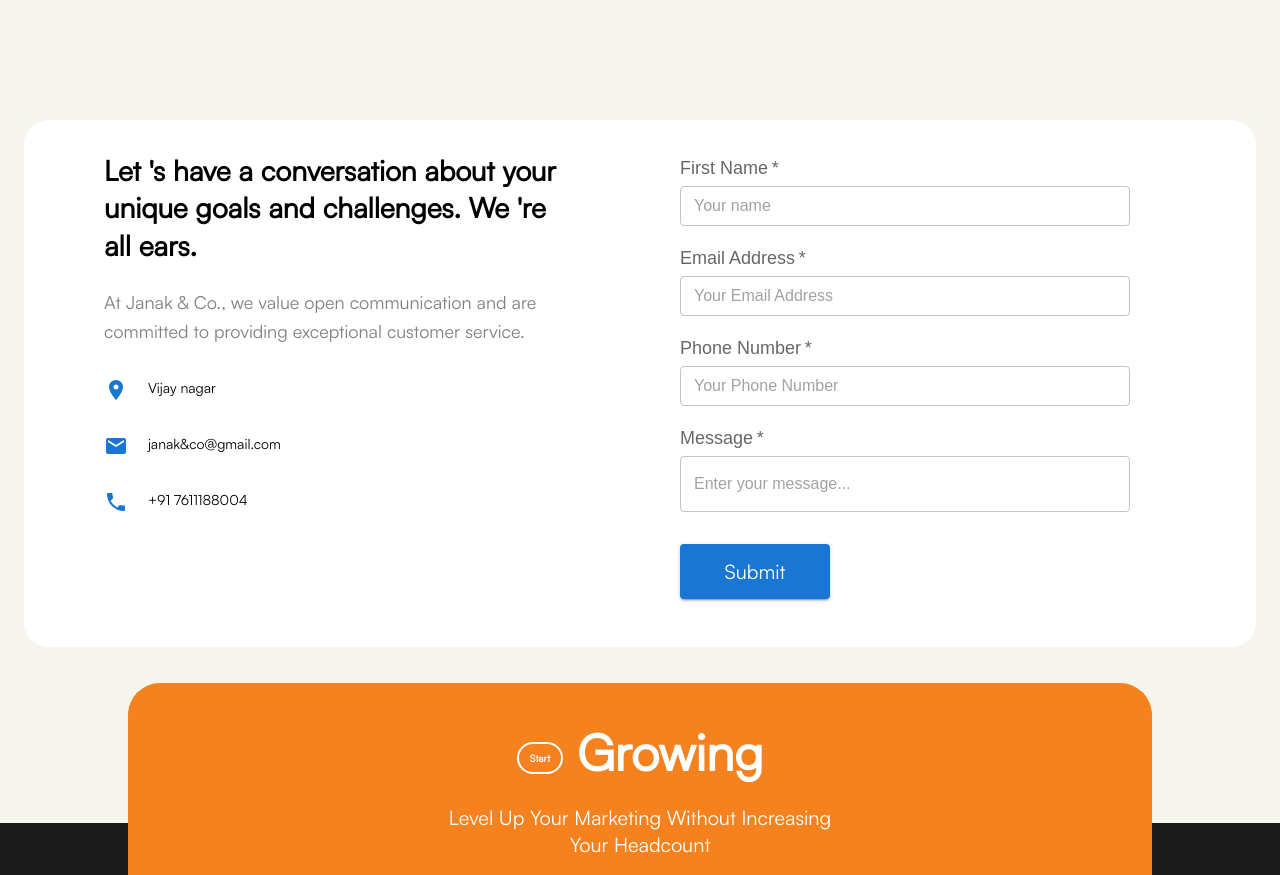
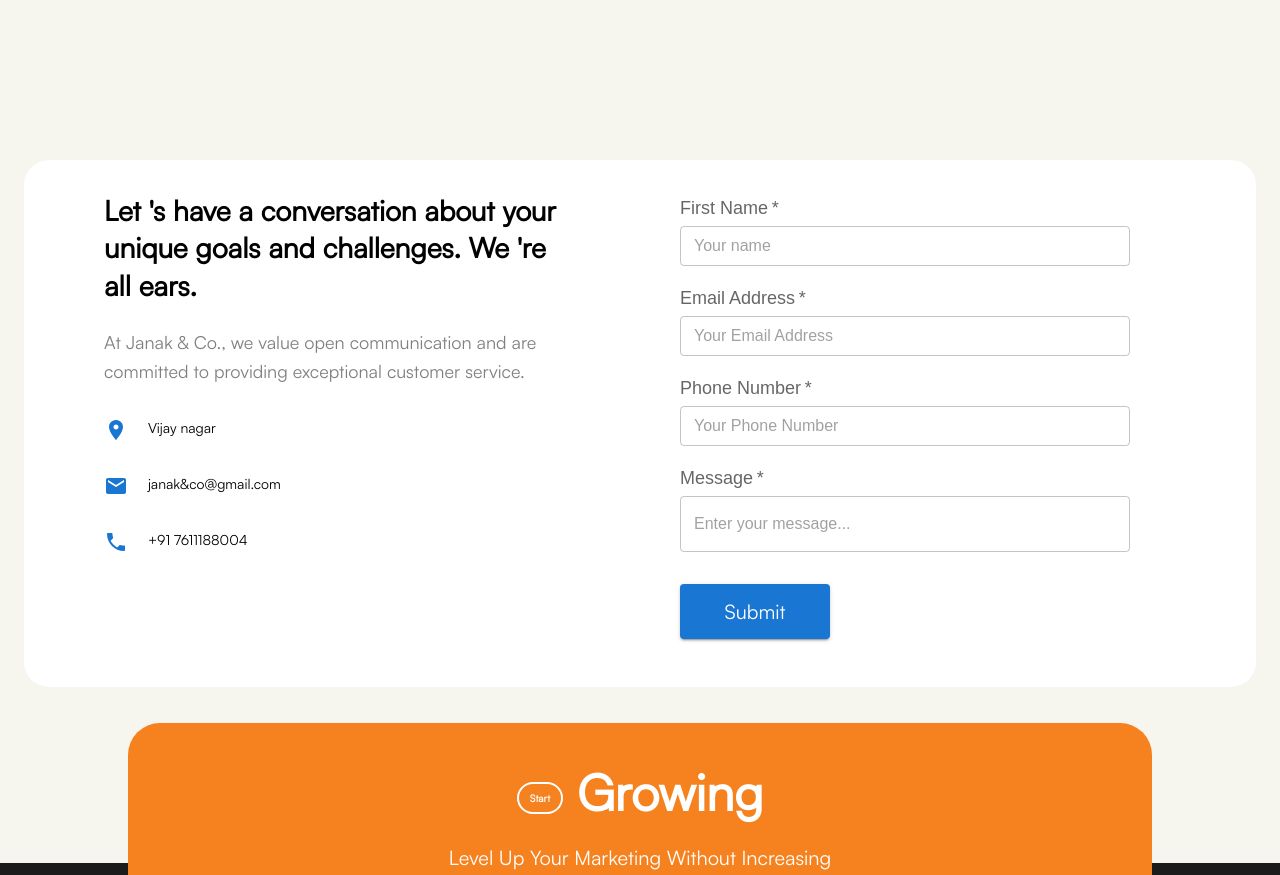
Before and after one commit to SACHINQEEP/janak_co, a React (Create React App) app: page /contact-us in a window 1280 px wide. Shown: the part 560-1435 px from the top of the page. Built offline with nearby package versions, Linux system fonts and the light colour scheme.

Commit message:
UI Changes

```diff
--- a/src/features/ContactUs/contact-us.component.tsx
+++ b/src/features/ContactUs/contact-us.component.tsx
@@ -13,7 +13,7 @@ const ContactUsComponent = () => {
                 <CssBaseline />
                 <AboutUsPageComponent contentName='Get in Touch with Janak & Co.' order={true} image={contactImage} />
                 {/* <Container maxWidth="xl"> */}
-                <Grid container spacing={0} sx={{ backgroundColor: 'white', borderRadius: '25px', py: { xs: 1, md: 1.5, lg: 3 }, px: { xs: 2, lg: 2 }, }}>
+                <Grid container spacing={0} sx={{ backgroundColor: 'white', borderRadius: '25px', my: { xs: 5 }, py: { xs: 1, md: 1.5, lg: 3 }, px: { xs: 2, lg: 2 }, }}>
                     <Grid item xs={12} md={12} lg={6} sx={{ px: { lg: 3 } }}>
                         <Typography variant="h5" color="initial" sx={{ fontSize: { xs: 20, md: 22, lg: 28 }, mb: 2, py: 1, px: { lg: 5 } }}>
                             Let &apos;s have a conversation about your unique goals and challenges. We &apos;re all ears.
```
